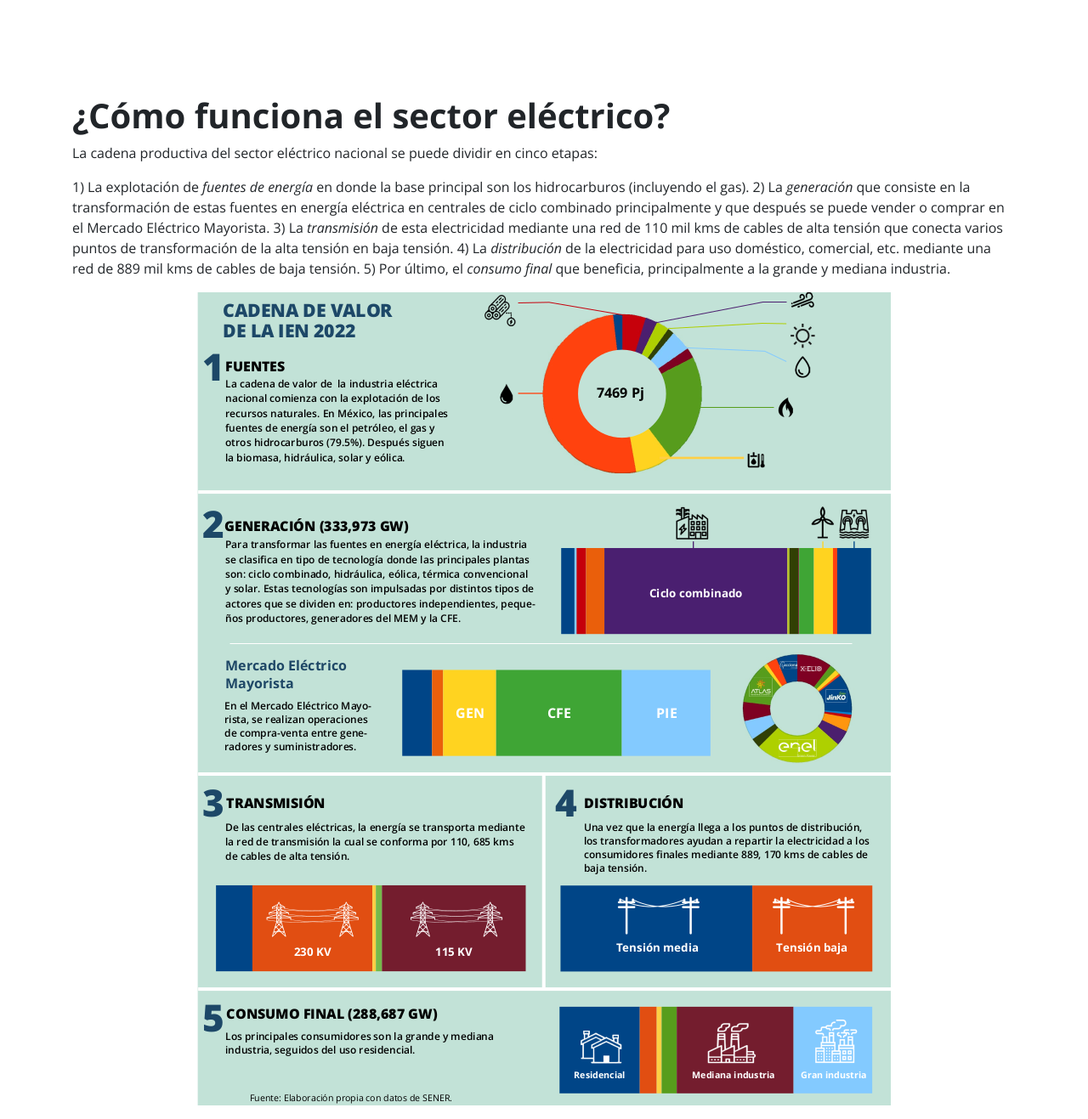
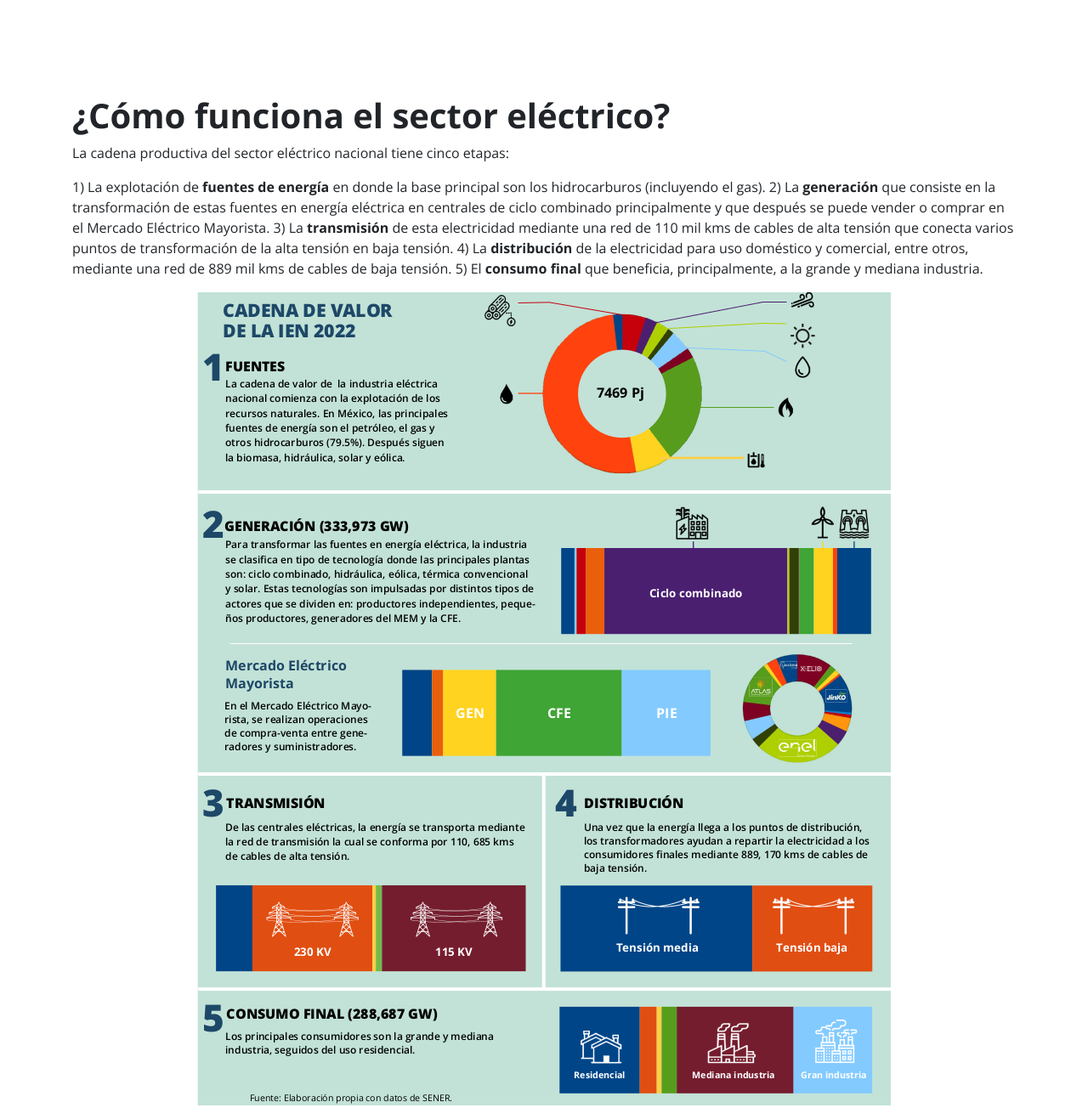
Before and after one commit to ProjectPODER/quien-es-quien-en-la-ien, a Jekyll site: the page built from 3-infografia.md, in a window 1280 px wide. Shown: the whole page at 85% size. Built offline with Jekyll 4.4.1, drawn with Linux system fonts in a browser that asks for light colours.

Commit message:
Update 3-infografia.md

```diff
--- a/3-infografia.md
+++ b/3-infografia.md
@@ -6,13 +6,13 @@ permalink: /como-funciona-el-sector-electrico/
 
 # ¿Cómo funciona el sector eléctrico?
 
-La cadena productiva del sector eléctrico nacional se puede dividir en cinco etapas:
+La cadena productiva del sector eléctrico nacional tiene cinco etapas:
 
-1) La explotación de *fuentes de energía* en donde la base principal son los hidrocarburos (incluyendo el gas).
-2) La *generación* que consiste en la transformación de estas fuentes en energía eléctrica en centrales de ciclo combinado principalmente y que después se puede vender o comprar en el Mercado Eléctrico Mayorista.
-3) La *transmisión* de esta electricidad mediante una red de 110 mil kms de cables de alta tensión que conecta varios puntos de transformación de la alta tensión en baja tensión.
-4) La *distribución* de la electricidad para uso doméstico, comercial, etc. mediante una red de 889 mil kms de cables de baja tensión.
-5) Por último, el *consumo final* que beneficia, principalmente a la grande y mediana industria.
+1) La explotación de **fuentes de energía** en donde la base principal son los hidrocarburos (incluyendo el gas).
+2) La **generación** que consiste en la transformación de estas fuentes en energía eléctrica en centrales de ciclo combinado principalmente y que después se puede vender o comprar en el Mercado Eléctrico Mayorista.
+3) La **transmisión** de esta electricidad mediante una red de 110 mil kms de cables de alta tensión que conecta varios puntos de transformación de la alta tensión en baja tensión.
+4) La **distribución** de la electricidad para uso doméstico y comercial, entre otros, mediante una red de 889 mil kms de cables de baja tensión.
+5) El **consumo final** que beneficia, principalmente, a la grande y mediana industria.
 
 {:.image-post}
 ![CIBIOGEM. Crédito: Ricardo Balderas]({{ site.baseurl }}/assets/img/GRÁFICO2_TB.png)
```
